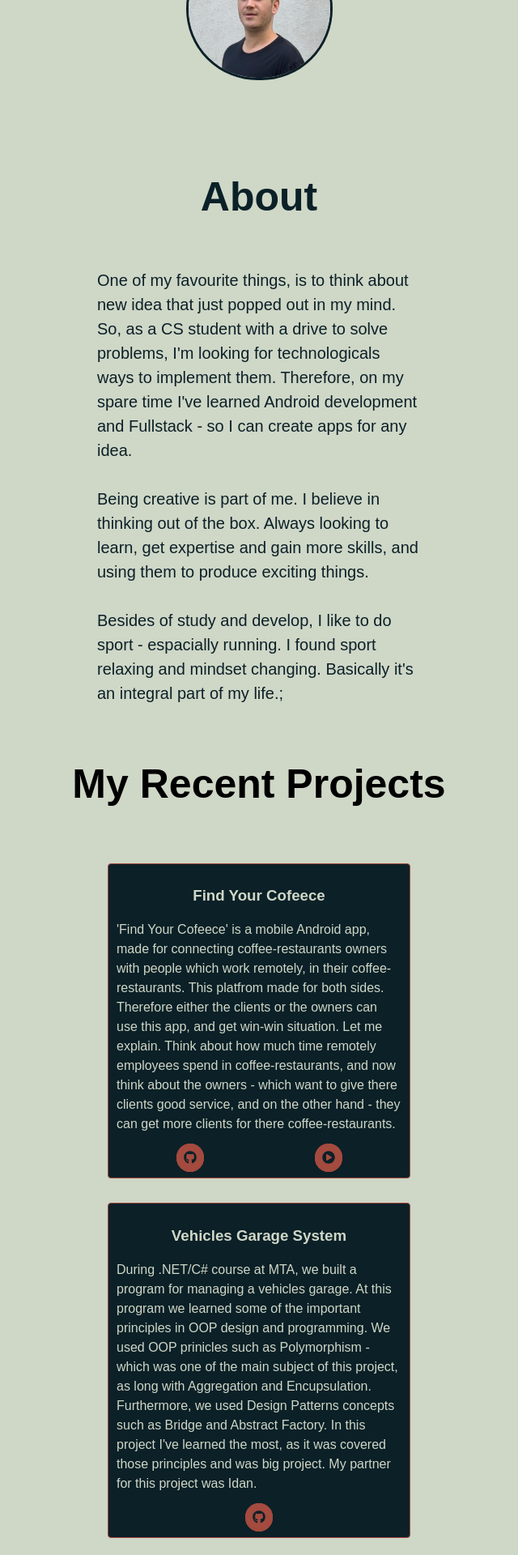
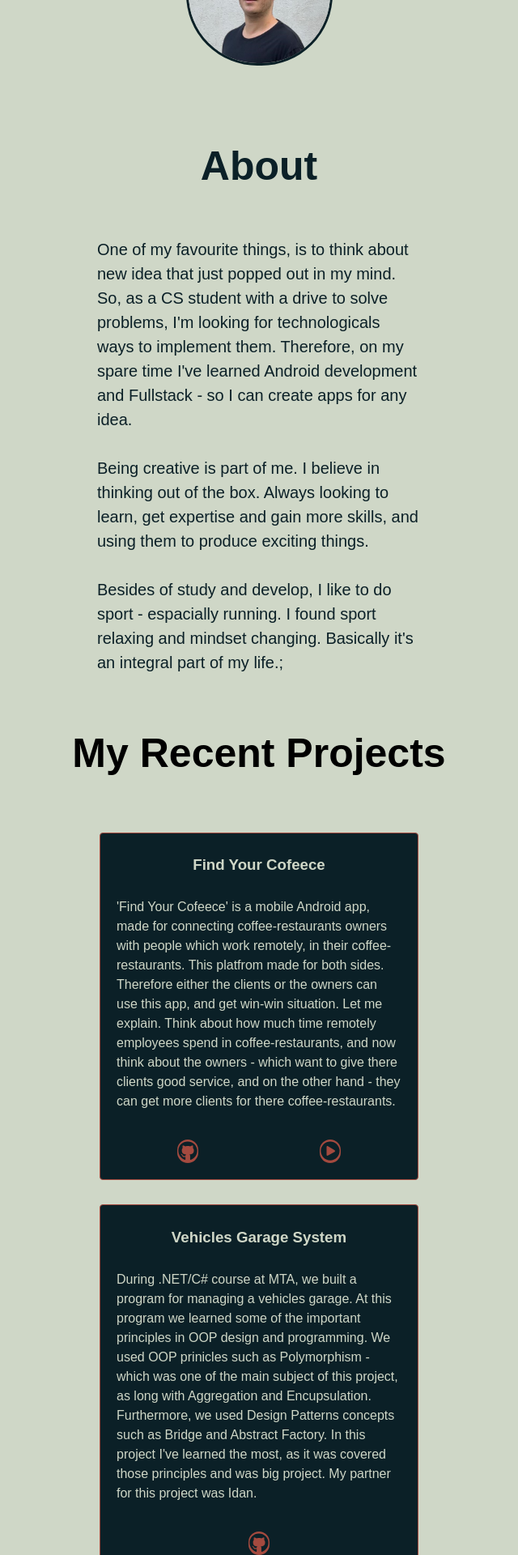
Before and after one commit to erez-lev/erez-portfolio, a React (Create React App) app: page / in a window 1280 px wide. Shown: the part 360-2280 px from the top of the page at 81% size, without its empty margins (320-960 px from the left). Built offline with nearby package versions, Linux system fonts and the light colour scheme; a web font is replaced by a local one.

Commit message:
Fixing style
fix also scroll and link functionality

```diff
--- a/src/components/About.js
+++ b/src/components/About.js
@@ -17,16 +17,17 @@ I found sport relaxing and mindset changing. Basically it's an integral part of
 
 const About = () => {
     return (
+    <Element name="about-content">
         <div id="about-content" className="about">
-            <Element name="about" className="about">
+
             <h1><strong>About</strong></h1>
             <div>
                 <p className="block-text">{firstParagraph}</p>
                 <p className="block-text">{secondParagrah}</p>
                 <p className="block-text">{thirdParagraph}</p>
             </div>
-            </Element>
         </div>
+    </Element>
     );
 }
 
--- a/src/components/Footer.css
+++ b/src/components/Footer.css
@@ -49,13 +49,11 @@ footer a {
 }
 
 .side-nav a {
-    padding: 7px;
+    padding: 10px;
     color: #0b2027;
-    border-style: solid;
-    border-radius: 200px;
-    border-width: 2px;
-    border-color: #a44a3f;
+    border-radius: 20000px;
     background-color: #a44a3f;
+    font-size: 1.5em;
 }
 
 @media only screen and (min-width: 320px) and (max-width: 600px) {
--- a/src/components/Header.js
+++ b/src/components/Header.js
@@ -2,13 +2,16 @@ import React from 'react';
 import './Header.css';
 import Nav from './Nav';
 import profilePicture from '../assets/img/profile_picture.jpg';
+import { Element } from 'react-scroll';
 
 
 const Header = () => {
     return (
+        <Element name="home">
             <header id="home">
                 <Nav />
                 <div className="buffer"></div>
+
                     {/* <!-- HEADER HEADLINE --> */}
                     <div className="header-headline">
                         <h1>Erez Lev</h1>
@@ -18,6 +21,7 @@ const Header = () => {
                         <img src={profilePicture} alt="profile-picture" />
                     </div>
                 </header>
+        </Element>
     );
 }
 
--- a/src/components/Nav.js
+++ b/src/components/Nav.js
@@ -2,7 +2,7 @@ import React from 'react';
 import './Nav.css'
 import Scrollspy from 'react-scrollspy';
 import Pdf from "../assets/docs/Erez\ Lev's\ CV.pdf";
-import { Link, ScrollLink } from 'react-scroll';
+import { Link } from 'react-scroll';
 
 const Nav = () => {
     return (
@@ -13,20 +13,20 @@ const Nav = () => {
                 currentClassName="active-link"
                 offset={-50}
                 >
-                <li id="index" className="active-link">
-                    <Link href="#home" activeClass="active" to="home" spy={true} smooth={true} duration={500}
+                <li className="active-link">
+                    <Link href="#home" activeClass="active" to="home" spy={true} smooth={true} duration={800}
                     offset={-50} >
                     Home
                     </Link>
                     </li>
-                <li id="about">
-                    <Link href="#about-content" to="about" spy={true} smooth={true} duration={500}
+                <li>
+                    <Link href="#about-content" activeClass="active" to="about" spy={true} smooth={true} duration={800}
                     offset={-50} >
                     About
                     </Link>
                     </li>
-                <li id="projects">
-                    <Link href="#projects-content" to="projects" spy={true} smooth={true} duration={500}
+                <li>
+                    <Link href="#projects-content" activeClass="active" to="projects" spy={true} smooth={true} duration={800}
                     offset={-50} >
                     Projects
                     </Link>
--- a/src/components/Project.js
+++ b/src/components/Project.js
@@ -12,7 +12,7 @@ const Project = ({ title, text, icons }) => {
                 <h3>{title}</h3>
                 <p className="block-text">{text}</p>
                 <ul className="icons">
-                    <li><a href={githubLink} target="_blank"><FontAwesomeIcon icon={faGithub} /></a></li>
+                    <li><a href={githubLink} target="_blank"><FontAwesomeIcon icon={faGithub} size /></a></li>
                 </ul>
         </div>
     ) :
--- a/src/components/Projects.css
+++ b/src/components/Projects.css
@@ -34,13 +34,11 @@
 }
 
 .icons a {
-    padding: 7px;
+    padding: 1px;
     color: #0b2027;
-    border-style: solid;
     border-radius: 200px;
-    border-width: 2px;
-    border-color: #a44a3f;
     background-color: #a44a3f;
+    font-size: 1.5em;
 }
 
 .block-text {
@@ -49,6 +47,7 @@
     height: fit-content;
     line-height: 1.5em;
     text-align: start;
+    padding: 10px;
 }
 
 @media only screen and (min-width: 370px) and (max-width: 480px) {
@@ -82,7 +81,7 @@
     display: flex;
     list-style: none;
     justify-content: space-around;
-    padding: 5px;
+    padding: 10px;
     margin-top: auto;
     margin-bottom: 0;
 }
--- a/src/components/Projects.js
+++ b/src/components/Projects.js
@@ -16,12 +16,12 @@ const Projects = ({ projects }) => {
 
     return (
         // <!-- PROJECTS -->
-        <div id="projects-content" className="projects">
-            <Element name="projects" className="projects">
-                <h1><strong>My Recent Projects</strong></h1>
-                {projectArray}
-            </Element>
-        </div>
+        <Element name="projects">
+            <div id="projects-content" className="projects">
+                    <h1><strong>My Recent Projects</strong></h1>
+                    {projectArray}
+            </div>
+        </Element>
     );
 }
 
--- a/src/index.js
+++ b/src/index.js
@@ -3,11 +3,9 @@ import ReactDOM from 'react-dom';
 import './index.css';
 import App from './container/App';
 import reportWebVitals from './reportWebVitals';
-import { FontAwesomeIcon } from '@fortawesome/react-fontawesome';
 
 ReactDOM.render(
   <React.StrictMode>
-    <FontAwesomeIcon icon={["fab", "github"]} />
     <App />
   </React.StrictMode>,
   document.getElementById('root')
```
Lines whose indentation alone changed are shown as unchanged.
